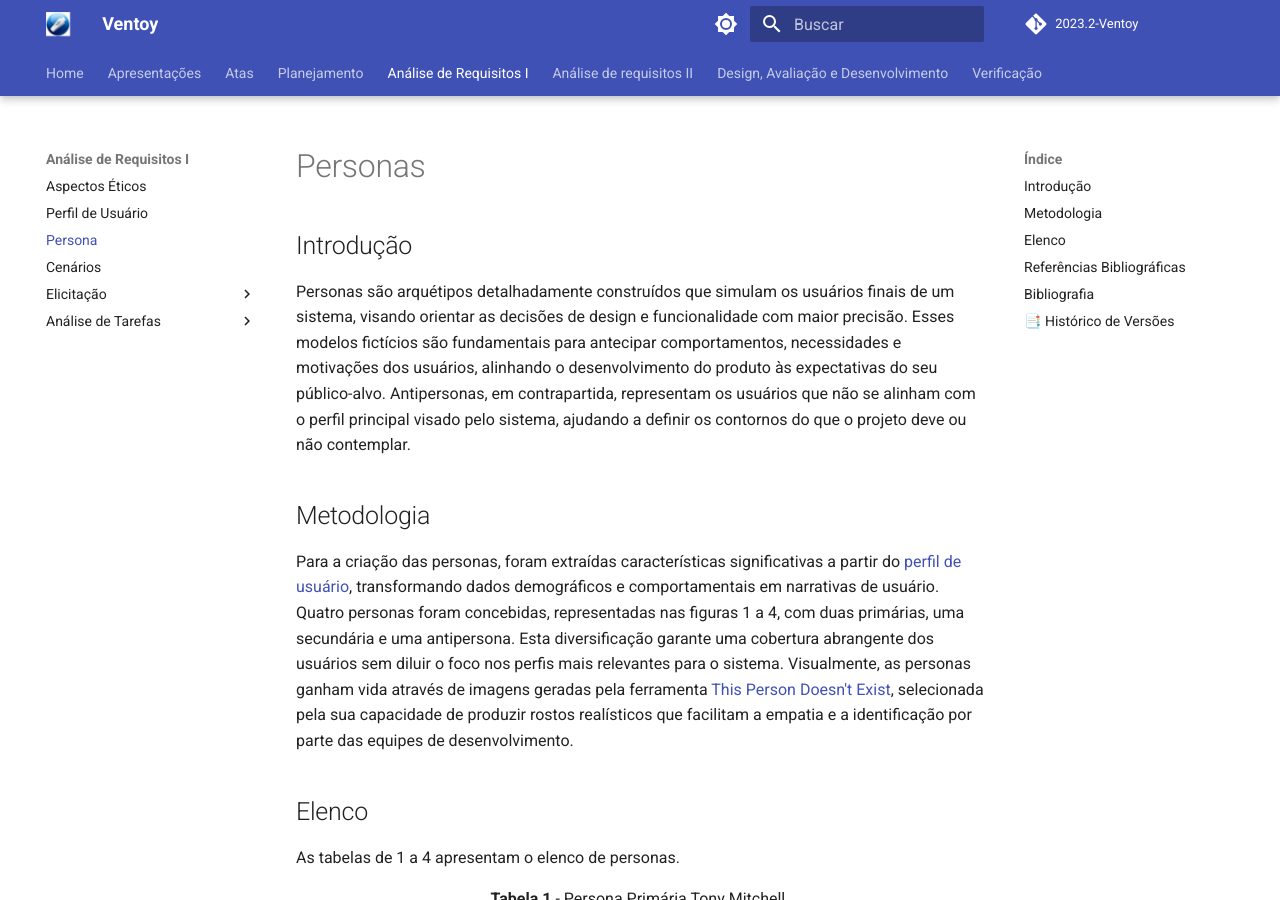
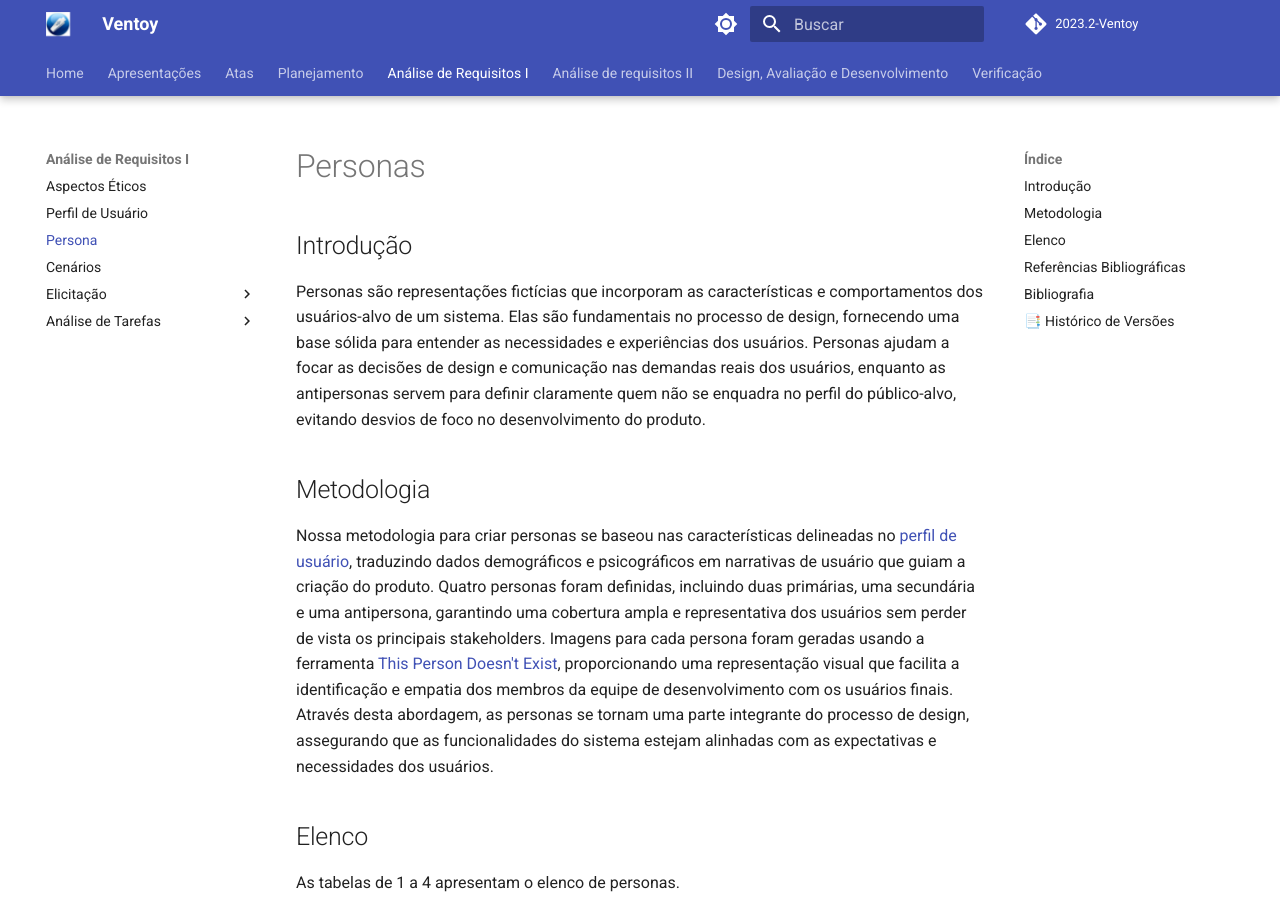
Before and after one commit to Interacao-Humano-Computador/2023.2-Ventoy, an MkDocs documentation site: the page built from docs/elicitacao/Persona.md, in a window 1280 px wide and 900 px high. Built offline with MkDocs 1.6.1 and Material for MkDocs 9.7.7, drawn with Linux system fonts in a browser that asks for light colours; comment, search, counter and statistics services are not loaded.

Commit message:
Update Persona.md

```diff
--- a/docs/elicitacao/Persona.md
+++ b/docs/elicitacao/Persona.md
@@ -2,12 +2,11 @@
 
 ## Introdução
 
-Personas são arquétipos detalhadamente construídos que simulam os usuários finais de um sistema, visando orientar as decisões de design e funcionalidade com maior precisão. Esses modelos fictícios são fundamentais para antecipar comportamentos, necessidades e motivações dos usuários, alinhando o desenvolvimento do produto às expectativas do seu público-alvo. Antipersonas, em contrapartida, representam os usuários que não se alinham com o perfil principal visado pelo sistema, ajudando a definir os contornos do que o projeto deve ou não contemplar.
+Personas são representações fictícias que incorporam as características e comportamentos dos usuários-alvo de um sistema. Elas são fundamentais no processo de design, fornecendo uma base sólida para entender as necessidades e experiências dos usuários. Personas ajudam a focar as decisões de design e comunicação nas demandas reais dos usuários, enquanto as antipersonas servem para definir claramente quem não se enquadra no perfil do público-alvo, evitando desvios de foco no desenvolvimento do produto.
 
 ## Metodologia
 
-Para a criação das personas, foram extraídas características significativas a partir do [perfil de usuário](/elicitacao/PerfilUsuario/), transformando dados demográficos e comportamentais em narrativas de usuário. Quatro personas foram concebidas, representadas nas figuras 1 a 4, com duas primárias, uma secundária e uma antipersona. Esta diversificação garante uma cobertura abrangente dos usuários sem diluir o foco nos perfis mais relevantes para o sistema. Visualmente, as personas ganham vida através de imagens geradas pela ferramenta [This Person Doesn't Exist](https://this-person-does-not-exist.com/pt), selecionada pela sua capacidade de produzir rostos realísticos que facilitam a empatia e a identificação por parte das equipes de desenvolvimento.
-
+Nossa metodologia para criar personas se baseou nas características delineadas no [perfil de usuário](/elicitacao/PerfilUsuario/), traduzindo dados demográficos e psicográficos em narrativas de usuário que guiam a criação do produto. Quatro personas foram definidas, incluindo duas primárias, uma secundária e uma antipersona, garantindo uma cobertura ampla e representativa dos usuários sem perder de vista os principais stakeholders. Imagens para cada persona foram geradas usando a ferramenta [This Person Doesn't Exist](https://this-person-does-not-exist.com/pt), proporcionando uma representação visual que facilita a identificação e empatia dos membros da equipe de desenvolvimento com os usuários finais. Através desta abordagem, as personas se tornam uma parte integrante do processo de design, assegurando que as funcionalidades do sistema estejam alinhadas com as expectativas e necessidades dos usuários.
 
 ## Elenco
 
```
